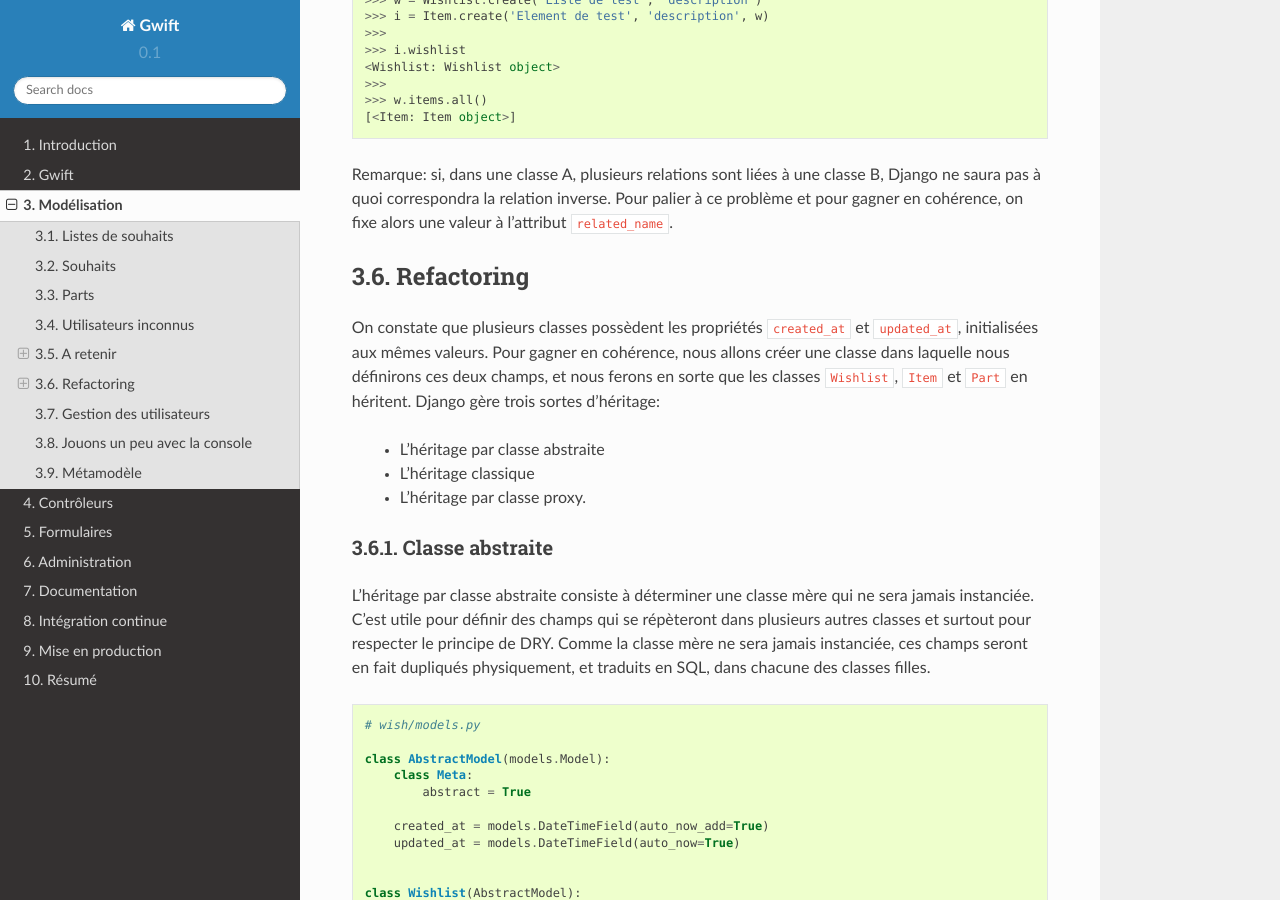
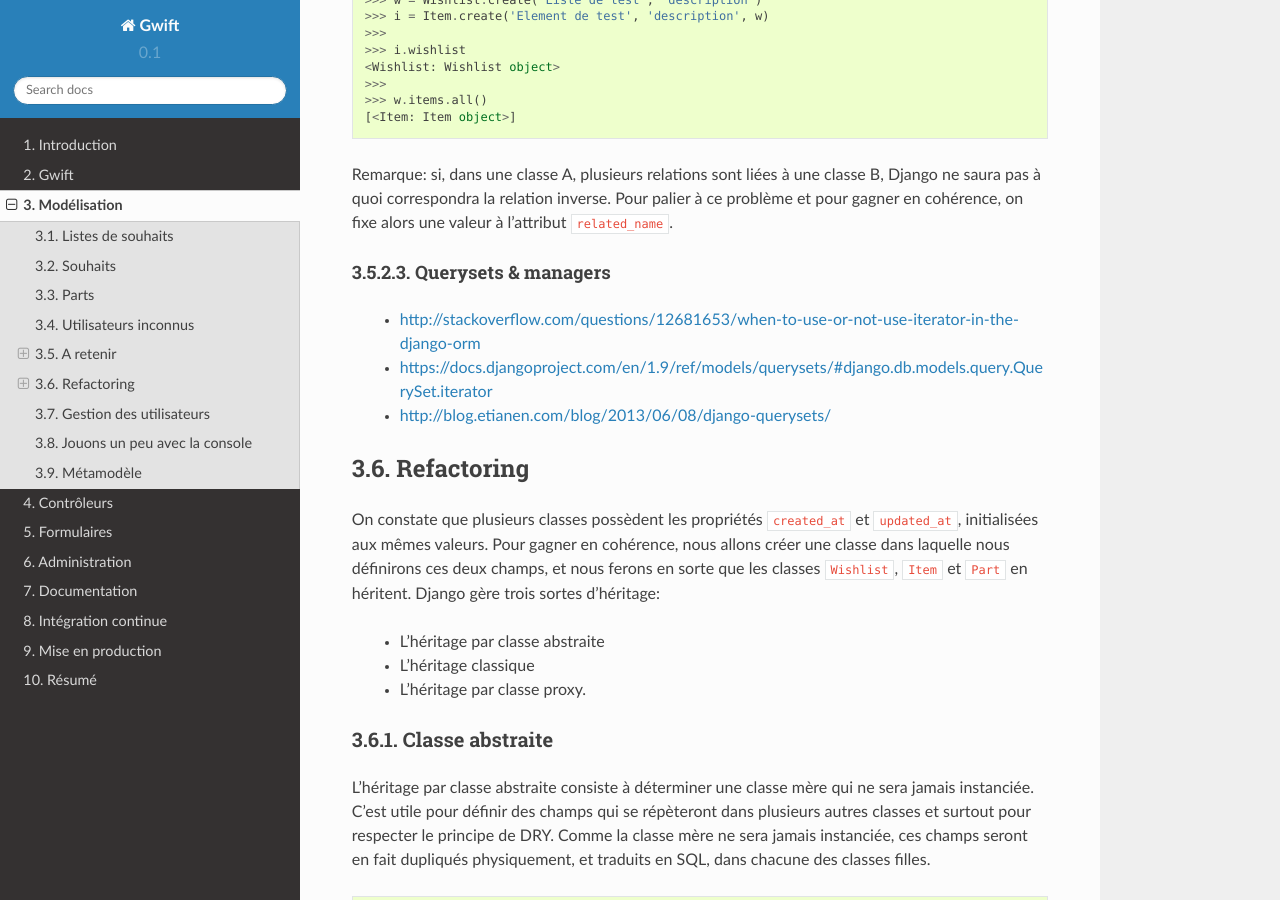
Before and after one commit to Grimbox/gwift-book, a Sphinx documentation site: the page built from source/models.rst, in a window 1280 px wide and 900 px high, scrolled down 6788 px. Built offline with Sphinx 7.4.7 and the Read the Docs theme 2.0.0, drawn with Linux system fonts in a browser that asks for light colours.

Commit message:
added links for qs and managers

```diff
--- a/source/models/key-points.rst
+++ b/source/models/key-points.rst
@@ -92,3 +92,10 @@ A partir de maintenant, on peut accéder à nos propriétés de la manière suiv
     [<Item: Item object>]
 
 Remarque: si, dans une classe A, plusieurs relations sont liées à une classe B, Django ne saura pas à quoi correspondra la relation inverse. Pour palier à ce problème et pour gagner en cohérence, on fixe alors une valeur à l'attribut ``related_name``.
+
+Querysets & managers
+--------------------
+
+ * http://stackoverflow.com/questions/12681653/when-to-use-or-not-use-iterator-in-the-django-orm
+ * https://docs.djangoproject.com/en/1.9/ref/models/querysets/#django.db.models.query.QuerySet.iterator
+ * http://blog.etianen.com/blog/2013/06/08/django-querysets/
```
